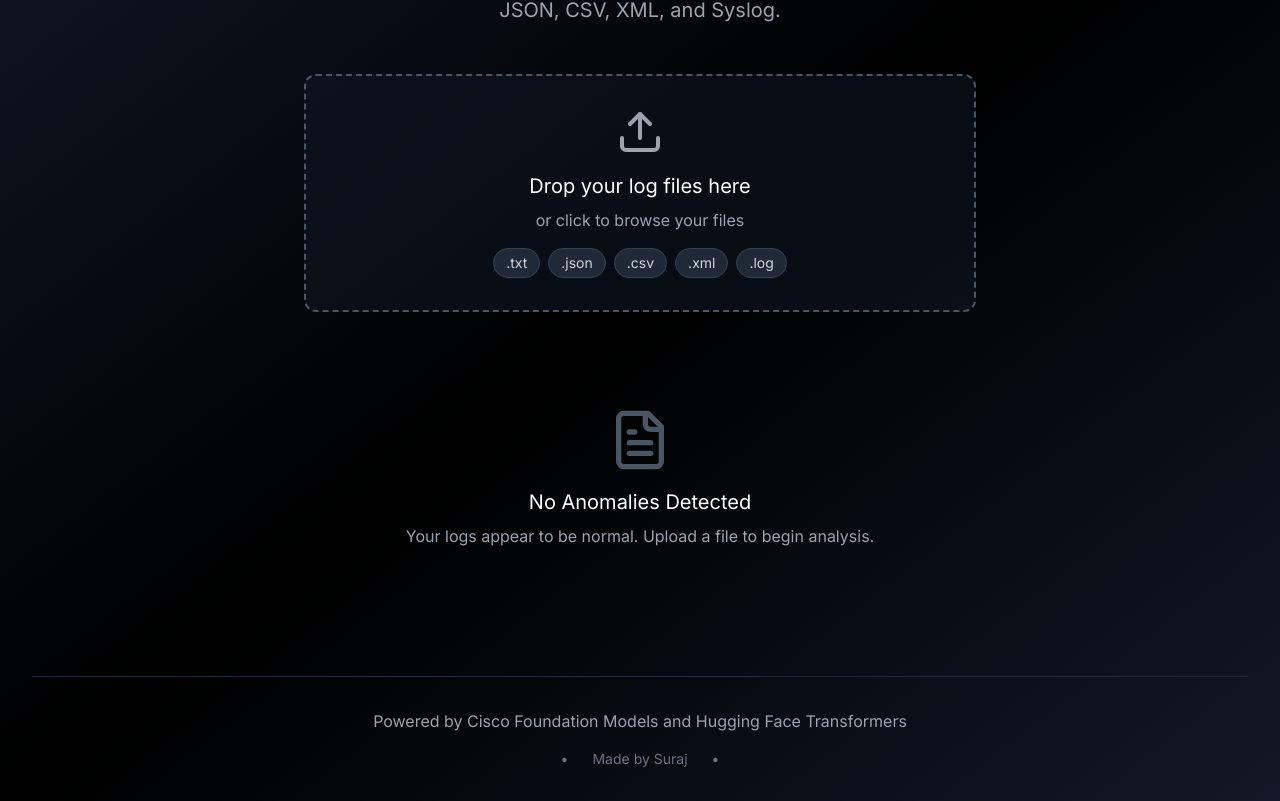
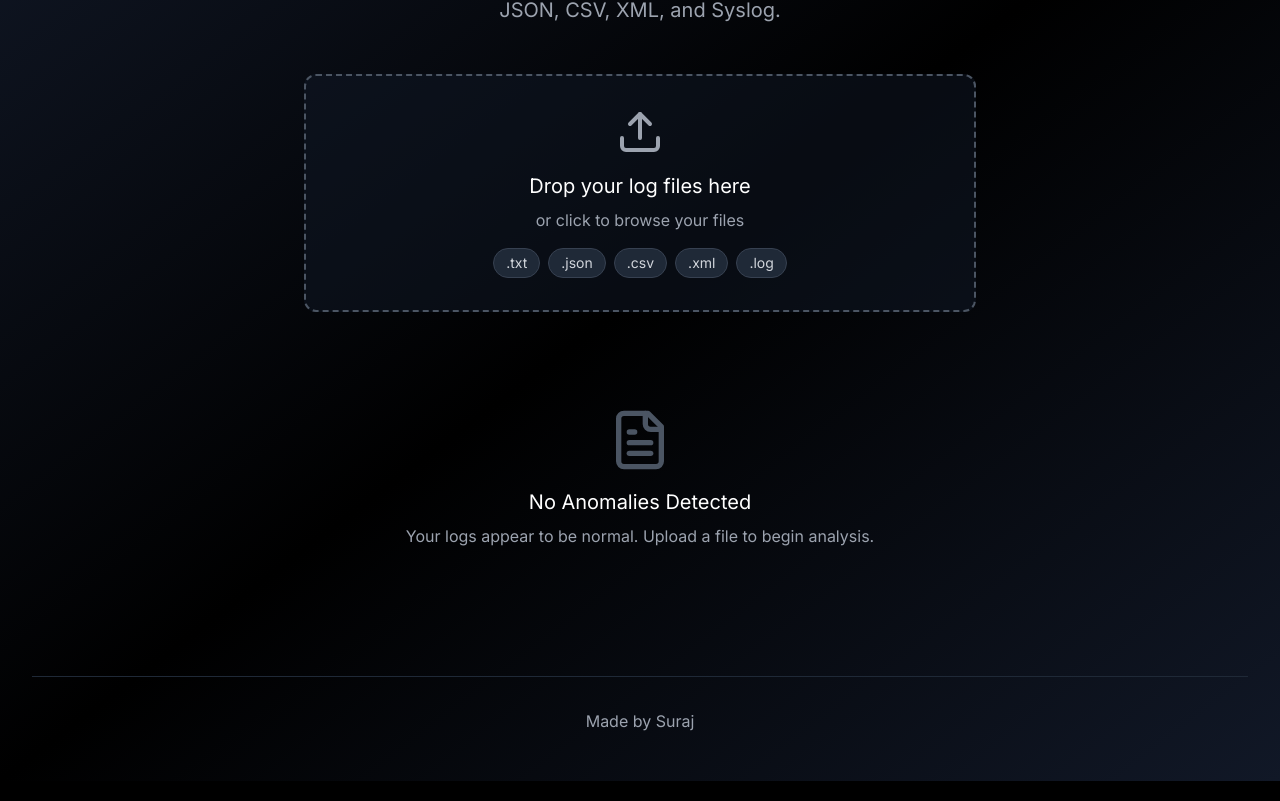
Before and after one commit to Surajvinaykumar/AnomalyDetector, a React (Vite) app: page / in a window 1280 px wide. Shown: the part 192-993 px from the top of the page. Built offline with nearby package versions, Linux system fonts and the light colour scheme.

Commit message:
Update App.tsx

```diff
--- a/src/App.tsx
+++ b/src/App.tsx
@@ -67,13 +67,11 @@ function App() {
         <footer className="mt-20 pt-8 border-t border-gray-800">
           <div className="text-center space-y-4">
             <p className="text-gray-400">
-              Powered by Cisco Foundation Models and Hugging Face Transformers
+              Made by Suraj
             </p>
             <div className="flex justify-center space-x-6 text-sm text-gray-500">
 
-              <span>•</span>
-              <span>Made by Suraj</span>
-              <span>•</span>
+
 
             </div>
 
```
